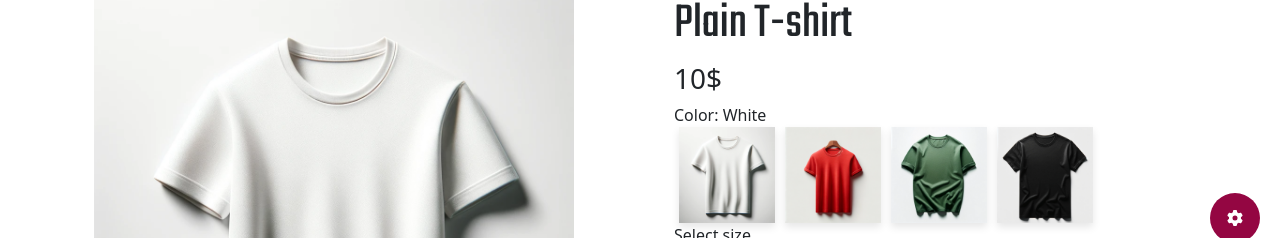
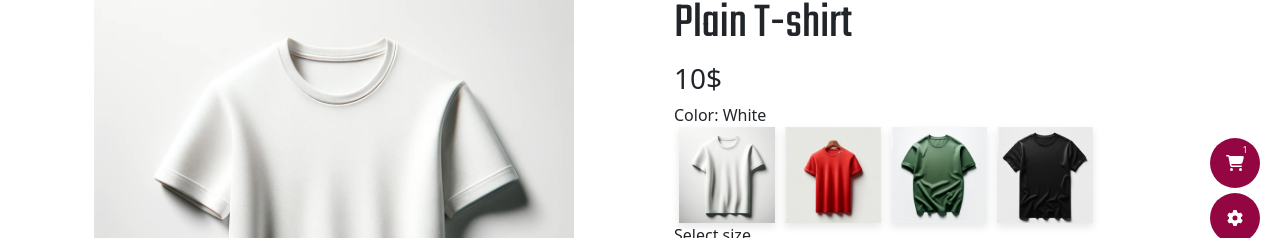
Before and after one commit to alexoltean97/portofolio, a React (Vite) app: page /portofolio in a window 1280 px wide. Shown: the part 537-775 px from the top of the page. Built offline with nearby package versions, Linux system fonts and the light colour scheme; no server answers; a web font is replaced by a local one.

Commit message:
Mvp2 starter

```diff
--- /dev/null
+++ b/src/components/theme/CartButton/CartButton.jsx
@@ -0,0 +1,14 @@
+import React from "react";
+import { FontAwesomeIcon } from "@fortawesome/react-fontawesome";
+import { faCartShopping } from "@fortawesome/free-solid-svg-icons";
+
+const CartButton = () => {
+  return (
+    <div className="cart">
+      <span className="product-count">1</span>
+      <FontAwesomeIcon icon={faCartShopping} />
+    </div>
+  );
+};
+
+export default CartButton;
--- a/src/components/theme/ThemeButton/ThemeButton.jsx
+++ b/src/components/theme/ThemeButton/ThemeButton.jsx
@@ -1,4 +1,4 @@
-import React, {useState} from "react";
+import React from "react";
 import { FontAwesomeIcon } from "@fortawesome/react-fontawesome";
 import { faGear } from "@fortawesome/free-solid-svg-icons";
 
--- a/src/layout/PortofolioPageLayout/PortofolioPageLayout.jsx
+++ b/src/layout/PortofolioPageLayout/PortofolioPageLayout.jsx
@@ -5,7 +5,7 @@ import ReactPortal from "../../components/utils/ReactPortal/ReactPortal";
 import PortofolioTabs from "../../components/portofolio/PortofolioTabs/PortofolioTabs";
 import ThemeMenu from "../../components/theme/ThemeMenu/ThemeMenu";
 import ThemeButton from "../../components/theme/ThemeButton/ThemeButton";
-
+import CartButton from "../../components/theme/CartButton/CartButton";
 
 const PortofolioPageLayout = () => {
   const [isOpen, setIsOpen] = useState(false);
@@ -22,6 +22,7 @@ const PortofolioPageLayout = () => {
       <ReactPortal head="Theme Settings" isOpen={isOpen} onClose={openModal}>
        <ThemeMenu />
       </ReactPortal>
+      <CartButton />
       <ThemeButton openModal={openModal} />
       </div>
       <Footer />
--- a/src/scss/main.scss
+++ b/src/scss/main.scss
@@ -39,4 +39,33 @@
   font-size: $h-portofolio-size;
 }
 
-// $main-color: #6200ea; // Example definition, adjust as needed
+.cart {
+  cursor: pointer;
+  position: fixed;
+  bottom: 75px;
+  right: 20px;
+  width: 50px;
+  height: 50px;
+  background: var(--main-color);
+  color: var(--plain-white);
+  border-radius: 100%;
+  display: flex;
+  justify-content: center;
+  align-items: center;
+  transition: 0.25s ease-in-out;
+  animation-duration: 4s;
+  &:hover{
+    transform: scale(1.1);
+  }
+
+  .product-count{
+    position: absolute;
+    top: 5px;
+    right: 10px;
+    width: 10px;
+    height: 10px;
+    text-align: center;
+    border-radius: 100%;
+    font-size: 9px;
+  }
+}
```
